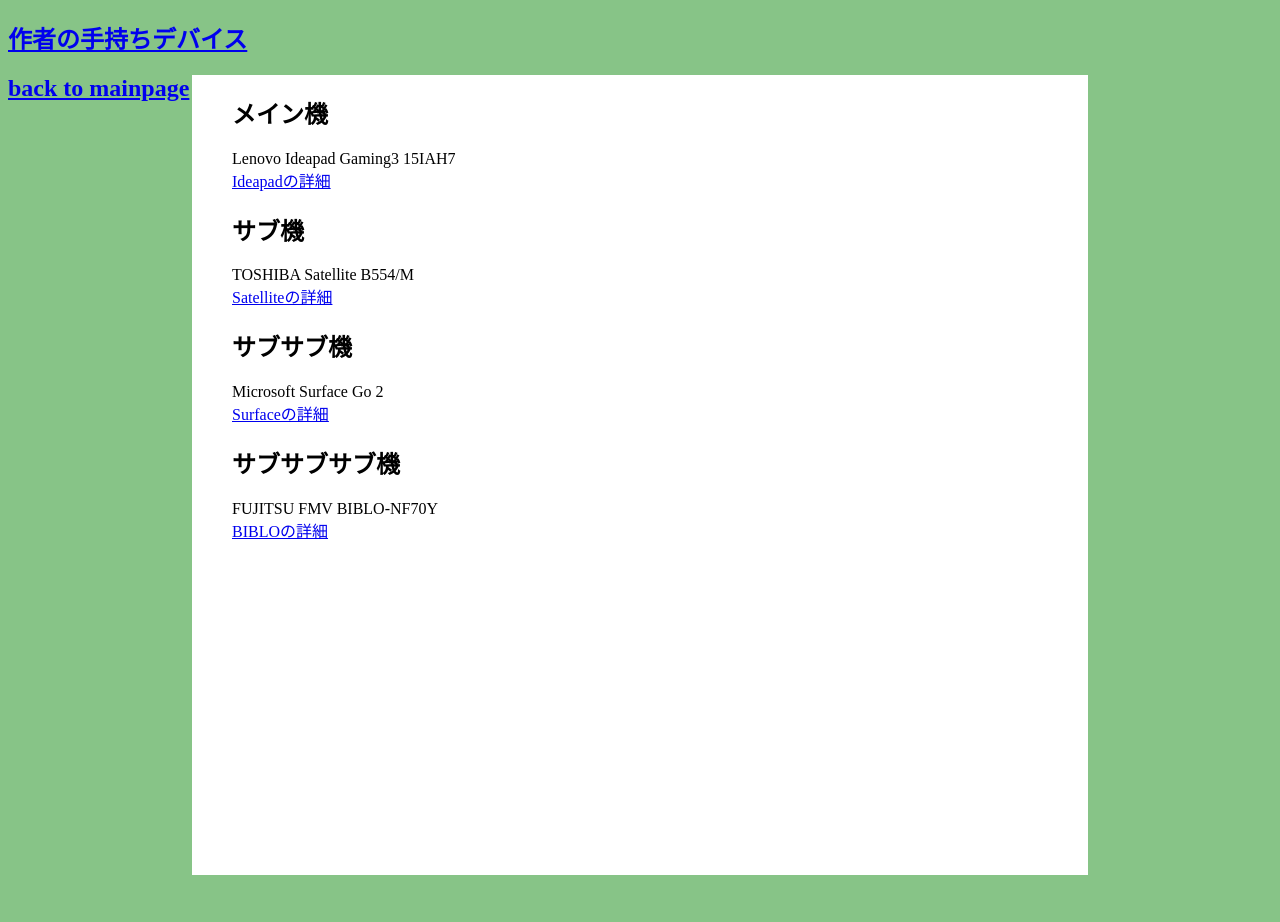
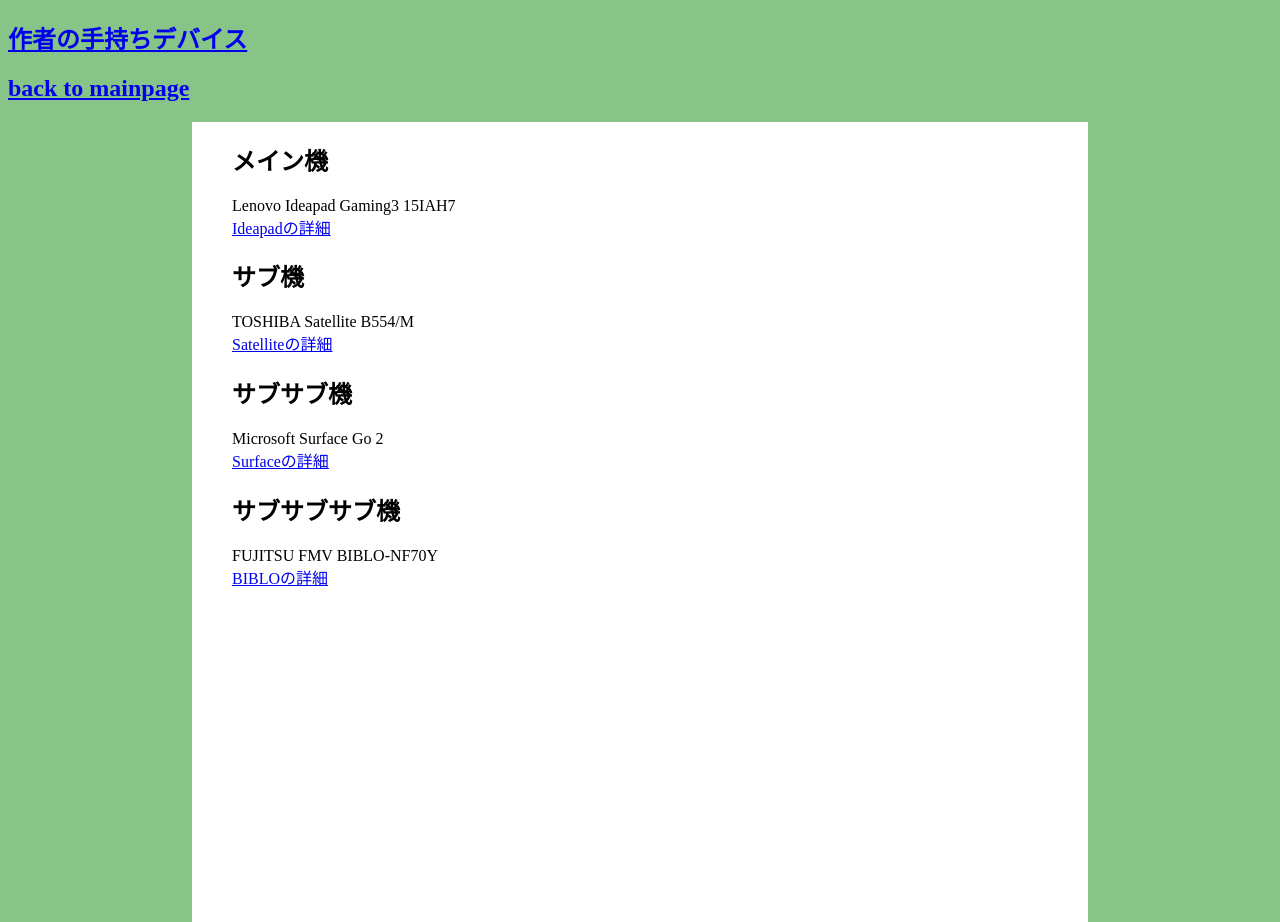
Before and after one commit to sutazukame8803/runblog, a plain HTML site: page MyDevices.html in a window 1280 px wide. Before the commit the page ends 875 px from the top, so only its background shows below. Drawn offline with Linux system fonts and the light colour scheme.

Commit message:
Update MyDevices.html

```diff
--- a/MyDevices.html
+++ b/MyDevices.html
@@ -8,7 +8,7 @@
     </head>
     <link rel="stylesheet" href="style_devices.css">
 <body>
-    <h2> <a href="MyDevices.html">作者の手持ちデバイス</a> </h2>
+    <h2> <a href="MyDevices.html">作者の手持ちデバイス</a> </h2> <h2> <a href="index.html">back to mainpage</a> </h2>
 
     <div class="white">
         <div id="mainmydevices">
@@ -36,5 +36,5 @@
 
         </main>
     </body>
-    <footer> <h2> <a href="index.html">back to mainpage</a> </h2>
+    <footer>
     </html>
```
